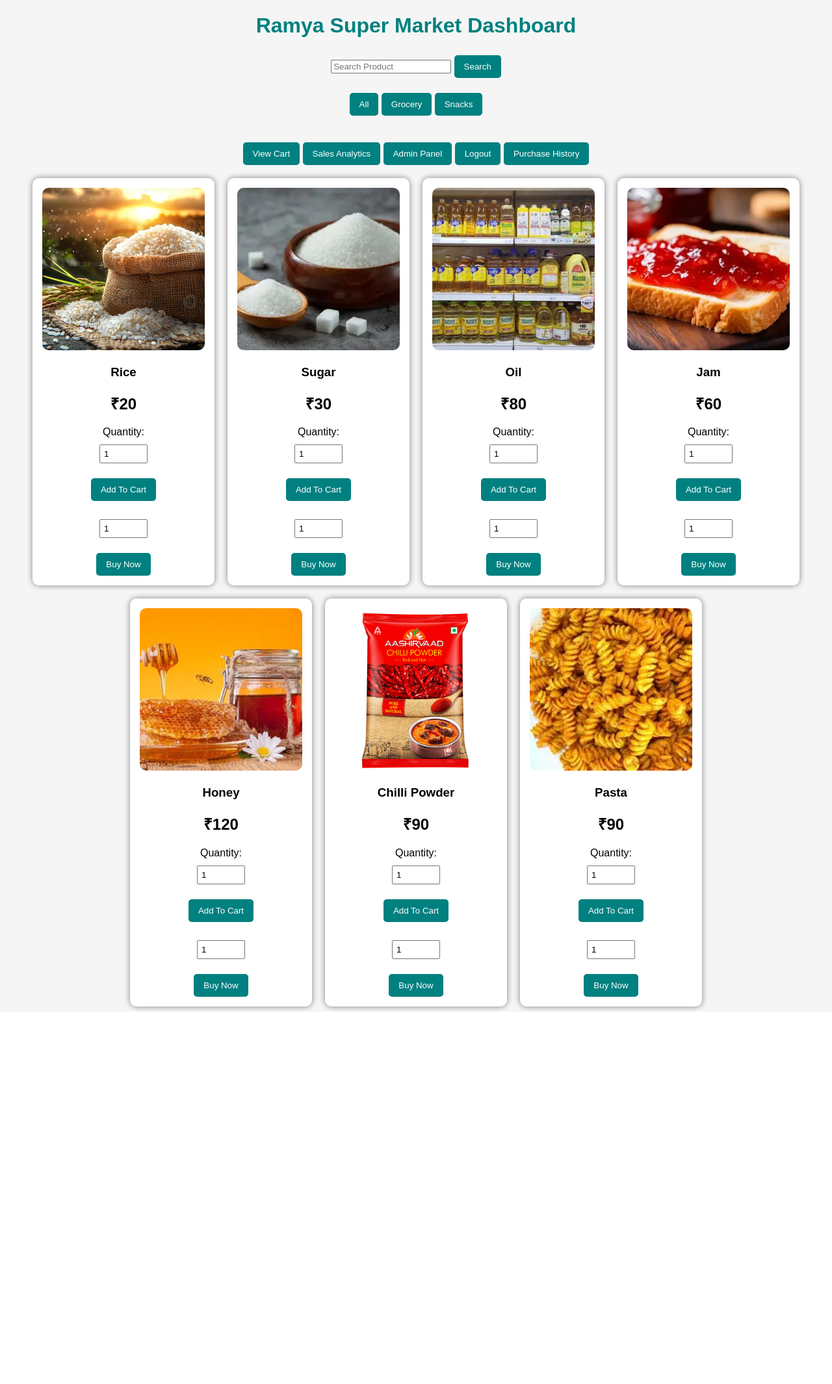
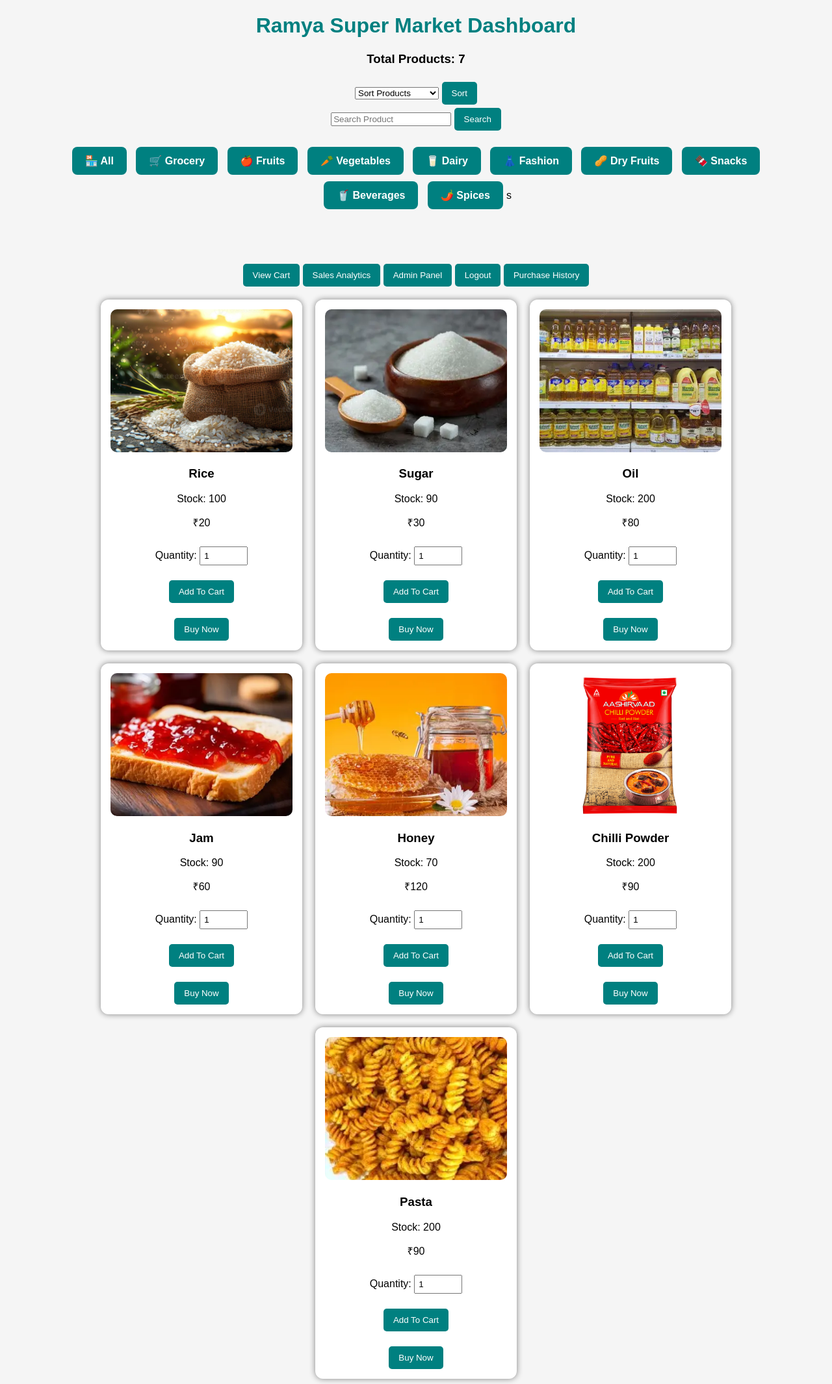
Before and after one commit to Oramya/ramya-supermarket-project, a Flask app: page /dashboard?category=Grocery in a window 1280 px wide. Shown: the whole page at 65% size. Before the commit the page ends 1557 px from the top, so only its background shows below. Run offline with Flask 3, Linux system fonts and the light colour scheme; the visitor is signed in with stand-in values (Sample User, id 1).

Commit message:
Added inventory management and category filters

```diff
--- a/app.py
+++ b/app.py
@@ -5,9 +5,14 @@ from flask import Flask, render_template, request, redirect, session
 from flask import send_file
 from reportlab.pdfgen import canvas
 from datetime import datetime
+import os
+from werkzeug.utils import secure_filename
 
 
 app = Flask(__name__)
+UPLOAD_FOLDER = 'static/images'
+
+app.config['UPLOAD_FOLDER'] = UPLOAD_FOLDER
 
 app.secret_key = "ramya"
 
@@ -35,6 +40,19 @@ class Purchase(db.Model):
     total = db.Column(db.Integer)
 
     date = db.Column(db.String(100))
+
+#PRODUCT TABLE
+class Product(db.Model):
+
+    id = db.Column(db.Integer, primary_key=True)
+
+    name = db.Column(db.String(100))
+
+    price = db.Column(db.Integer)
+
+    image = db.Column(db.String(100))
+
+    category = db.Column(db.String(100))
 # PRODUCTS
 products = [
 
@@ -43,7 +61,8 @@ products = [
         "name": "Rice",
         "price": 20,
         "image": "rice.webp",
-        "category": "Grocery"
+        "category": "Grocery",
+        "stock": 100
     },
 
     {
@@ -51,7 +70,8 @@ products = [
         "name": "Sugar",
         "price": 30,
         "image": "Sugar.webp",
-        "category": "Grocery"
+        "category": "Grocery",
+        "stock": 90
     },
 
     {
@@ -59,7 +79,8 @@ products = [
         "name": "Oil",
         "price": 80,
         "image": "Oil.webp",
-        "category": "Grocery"
+        "category": "Grocery",
+        "stock": 200
     },
 
     {
@@ -67,7 +88,8 @@ products = [
         "name": "Chocolate",
         "price": 60,
         "image": "Chocolate.webp",
-        "category": "Snacks"
+        "category": "Snacks",
+        "stock": 50
     },
 
     {
@@ -75,14 +97,16 @@ products = [
     "name": "Milk",
     "price": 30,
     "image": "milk.webp",
-    "category": "Dairy"
+    "category": "Dairy",
+    "stock": 100
     },
     {
     "id": 6,
     "name": "Eggs",
     "price": 70,
     "image": "eggs.webp",
-    "category": "Dairy"
+    "category": "Dairy",
+    "stock": 80
     },
 
     {
@@ -90,7 +114,8 @@ products = [
     "name": "Bread",
     "price": 40,
     "image": "bread.webp",
-    "category": "Bakery"
+    "category": "Bakery",
+    "stock": 120
     },
 
     {
@@ -98,7 +123,8 @@ products = [
     "name": "Jam",
     "price": 60,
     "image": "jam.webp",
-    "category": "Grocery"
+    "category": "Grocery",
+    "stock": 90
     },
 
     {
@@ -106,7 +132,8 @@ products = [
     "name": "Honey",
     "price": 120,
     "image": "honey.webp",
-    "category": "Grocery"
+    "category": "Grocery",
+    "stock": 70
     },
 
 
@@ -115,7 +142,8 @@ products = [
     "name": "Almond Seeds",
     "price": 250,
     "image": "almond_seeds.webp",
-    "category": "Dry Fruits"
+    "category": "Dry Fruits",
+    "stock": 60
     },
 
     {
@@ -123,7 +151,8 @@ products = [
     "name": "Cashew",
     "price": 300,
     "image": "cashew.webp",
-    "category": "Dry Fruits"
+    "category": "Dry Fruits",
+    "stock": 50
     },
 
     {
@@ -131,7 +160,8 @@ products = [
     "name": "Pistha",
     "price": 350,
     "image": "pistha.webp",
-    "category": "Dry Fruits"
+    "category": "Dry Fruits",
+    "stock": 100
     },
 
     {
@@ -139,7 +169,8 @@ products = [
     "name": "Walnuts",
     "price": 400,
     "image": "walnuts.webp",
-    "category": "Dry Fruits"
+    "category": "Dry Fruits",
+    "stock": 80
     },
 
     {
@@ -147,21 +178,25 @@ products = [
     "name": "Cool Drinks",
     "price": 40,
     "image": "cool_drinks.webp",
-    "category": "Beverages"
+    "category": "Beverages",
+    "stock": 200
+
     },
     {
     "id": 15,
     "name": "Tomato",
     "price": 25,
     "image": "tomato.webp",
-    "category": "Vegetables"
+    "category": "Vegetables",
+    "stock": 267
     },
     {
     "id": 16,
     "name": "Brinjal",
     "price": 40,
     "image": "brinjal.webp",
-    "category": "Vegetables"
+    "category": "Vegetables",
+    "stock": 249
     },
 
     {
@@ -169,7 +204,8 @@ products = [
     "name": "Cheese",
     "price": 120,
     "image": "cheese.webp",
-    "category": "Dairy"
+    "category": "Dairy",
+    "stock": 289
     },
 
     {
@@ -177,7 +213,8 @@ products = [
     "name": "Curry Leaves",
     "price": 10,
     "image": "curry_leaves.webp",
-    "category": "Vegetables"
+    "category": "Vegetables",
+    "stock": 200
     },
 
     {
@@ -185,7 +222,8 @@ products = [
     "name": "Fashion Saree",
     "price": 1500,
     "image": "fashion_saree.webp",
-    "category": "Fashion"
+    "category": "Fashion",
+    "stock": 200
     },
 
     {
@@ -193,7 +231,8 @@ products = [
     "name": "Ice Cream",
     "price": 80,
     "image": "ice_cream.webp",
-    "category": "Frozen Foods"
+    "category": "Frozen Foods",
+    "stock": 200
     },
 
     {
@@ -201,7 +240,8 @@ products = [
     "name": "Biscuit",
     "price": 25,
     "image": "biscuit.webp",
-    "category": "Snacks"
+    "category": "Snacks",
+    "stock": 200
     },
 
     {
@@ -209,7 +249,8 @@ products = [
     "name": "Chilli Powder",
     "price": 90,
     "image": "chilli_powder.webp",
-    "category": "Grocery"
+    "category": "Grocery",
+    "stock": 200
     },
 
     {
@@ -217,7 +258,8 @@ products = [
     "name": "Cotton Sarees",
     "price": 1200,
     "image": "cotton_saress.webp",
-    "category": "Fashion"
+    "category": "Fashion",
+    "stock": 200
     },
 
     {
@@ -225,7 +267,8 @@ products = [
     "name": "Pasta",
     "price": 90,
     "image": "pasta.webp",
-    "category": "Grocery"
+    "category": "Grocery",
+    "stock": 200
     },
 
     {
@@ -233,7 +276,8 @@ products = [
     "name": "Pistha",
     "price": 350,
     "image": "pistha.webp",
-    "category": "Dry Fruits"
+    "category": "Dry Fruits",
+    "stock": 200
     },
 
     {
@@ -241,7 +285,8 @@ products = [
     "name": "Designer Saree",
     "price": 1800,
     "image": "sarees.webp",
-    "category": "Fashion"
+    "category": "Fashion",
+    "stock": 200
     },
 
     {
@@ -249,7 +294,8 @@ products = [
     "name": "Spices",
     "price": 150,
     "image": "species.webp",
-    "category": "Spices"
+    "category": "Spices",
+    "stock": 200
     },
 
     {
@@ -257,7 +303,8 @@ products = [
     "name": "Sweet",
     "price": 200,
     "image": "sweet.webp",
-    "category": "Snacks"
+    "category": "Snacks",
+    "stock": 267
     },
 
     {
@@ -265,7 +312,8 @@ products = [
     "name": "Turmeric Powder",
     "price": 80,
     "image": "turmaric_powder.webp",
-    "category": "Spices"
+    "category": "Spices",
+    "stock": 267
     },
 
     {
@@ -273,14 +321,16 @@ products = [
     "name": "Walnuts",
     "price": 400,
     "image": "walnuts.webp",
-    "category": "Dry Fruits"
+    "category": "Dry Fruits",
+    "stock": 300
     },
     {
     "id": 31,
     "name": "Apple",
     "price": 120,
     "image": "apple.webp",
-    "category": "Fruits"
+    "category": "Fruits",
+    "stock": 267
     },
 
     {
@@ -288,7 +338,8 @@ products = [
     "name": "Banana",
     "price": 60,
     "image": "banana.webp",
-    "category": "Fruits"
+    "category": "Fruits",
+    "stock": 267
     },
 
     {
@@ -296,7 +347,8 @@ products = [
     "name": "Orange",
     "price": 90,
     "image": "orange.webp",
-    "category": "Fruits"
+    "category": "Fruits",
+    "stock": 267
     },
 
     {
@@ -304,7 +356,8 @@ products = [
     "name": "Potato",
     "price": 30,
     "image": "potato.webp",
-    "category": "Vegetables"
+    "category": "Vegetables",
+    "stock": 267
     },
 
     {
@@ -312,7 +365,8 @@ products = [
     "name": "Onion",
     "price": 40,
     "image": "onion.webp",
-    "category": "Vegetables"
+    "category": "Vegetables",
+    "stock": 267
     },
 
     {
@@ -320,8 +374,10 @@ products = [
     "name": "Soap",
     "price": 35,
     "image": "soap.webp",
-    "category": "Personal Care"
-    }
+    "category": "Personal Care",
+    "stock": 267
+    },
+
     ]
 
 
@@ -329,7 +385,78 @@ cart = []
 
 @app.route('/')
 def home():
-    return render_template('index.html')
+
+    search = request.args.get('search', '')
+
+    category = request.args.get('category', '')
+
+    sort = request.args.get('sort', '')
+
+    filtered_products = products
+
+    if search:
+
+        filtered_products = []
+
+        for product in products:
+
+            if search.lower() in product['name'].lower():
+
+                filtered_products.append(product)
+
+    if category:
+
+        temp = []
+
+        for product in filtered_products:
+
+            if product['category'] == category:
+
+                temp.append(product)
+
+        filtered_products = temp
+    if sort == "low":
+         filtered_products.sort(
+            key=lambda x: x['price']
+        )
+
+    elif sort == "high":
+        filtered_products.sort(
+            key=lambda x: x['price'],
+            reverse=True
+        )
+
+    elif sort == "name":
+        filtered_products.sort(
+            key=lambda x: x['name']
+        )
+
+    return render_template(
+        'index.html',
+        products=filtered_products
+    )
+
+    search = request.args.get('search')
+
+    if search:
+
+        filtered_products = []
+
+        for product in products:
+
+            if search.lower() in product['name'].lower():
+
+                filtered_products.append(product)
+
+        return render_template(
+            'index.html',
+            products=filtered_products
+        )
+
+    return render_template(
+        'index.html',
+        products=products
+    )
 
 # SIGNUP
 
@@ -429,6 +556,11 @@ def add_to_cart(id):
 
         if product['id'] == id:
 
+            if quantity > product['stock']:
+                return "Not enough stock available"
+
+            product['stock'] -= quantity
+
             item = {
                 "id": product['id'],
                 "name": product['name'],
@@ -479,14 +611,25 @@ def add_product():
 
     name = request.form['name']
     price = int(request.form['price'])
-    image = request.form['image']
+    image_file = request.files['image']
+
+    filename = secure_filename(
+        image_file.filename
+    )
+
+    image_file.save(
+        os.path.join(
+            app.config['UPLOAD_FOLDER'],
+            filename
+        )
+    )
     category = request.form['category']
 
     new_product = {
         "id": len(products) + 1,
         "name": name,
         "price": price,
-        "image": image,
+        "image": filename,
         "category": category
     }
 
@@ -528,6 +671,11 @@ def buy_now(id):
     for product in products:
 
         if product['id'] == id:
+
+            if quantity > product['stock']:
+                return "Not enough stock available"
+
+            product['stock'] -= quantity
 
             item = {
                 "id": product['id'],
@@ -694,8 +842,15 @@ def download_bill():
     )
 
 
+
 if __name__ == "__main__":
     with app.app_context():
         db.create_all()
 
-    app.run(host="0.0.0.0", port=5000)
+    app.run(debug=True)
+
+#####if __name__ == "__main__":#
+   # with app.app_context():#
+       # db.create_all()#
+
+   ####app.run(host="0.0.0.0", port=5000)#####
--- a/templates/dashboard.html
+++ b/templates/dashboard.html
@@ -23,25 +23,52 @@
 
         .container {
             display: flex;
+            flex-wrap: wrap;
             justify-content: center;
             gap: 20px;
-            flex-wrap: wrap;
         }
 
         .card {
-            width: 250px;
+            width: 280px;
             background: white;
-            border-radius: 10px;
             padding: 15px;
-            box-shadow: 0px 0px 10px gray;
+            border-radius: 12px;
+            box-shadow: 0 0 10px gray;
+            text-align: center;
         }
 
         .card img {
             width: 100%;
-            height: 250px;
+            height: 220px;
             object-fit: cover;
             border-radius: 10px;
         }
+
+
+
+        .category-buttons {
+            text-align: center;
+            margin: 20px;
+        }
+
+        .cat-btn {
+            display: inline-block;
+            background-color: teal;
+            color: white;
+            padding: 12px 20px;
+            margin: 5px;
+            border-radius: 8px;
+            text-decoration: none;
+            font-weight: bold;
+            transition: 0.3s;
+        }
+
+        .cat-btn:hover {
+            background: #006666;
+            transform: scale(1.05);
+        }
+
+
 
         button {
             background-color: teal;
@@ -71,28 +98,70 @@
 
 
     <h1>Ramya Super Market Dashboard</h1>
+
+    <h3>
+        Total Products: {{ products|length }}
+    </h3>
+
     <form method="GET" action="/dashboard">
 
-        <input type="text" name="search" placeholder="Search Product">
+        <select name="sort">
+
+            <option value="">
+                Sort Products
+            </option>
+
+            <option value="low">
+                Price Low → High
+            </option>
+
+            <option value="high">
+                Price High → Low
+            </option>
+
+            <option value="name">
+                Name A → Z
+            </option>
+
+        </select>
 
         <button type="submit">
-            Search
+            Sort
         </button>
+
+    </form>
+    <input type="text" name="search" placeholder="Search Product">
+
+    <button type="submit">
+        Search
+    </button>
 
     </form>
     <br>
 
-    <a href="/dashboard">
-        <button>All</button>
-    </a>
+    <div class="category-buttons">
 
-    <a href="/dashboard?category=Grocery">
-        <button>Grocery</button>
-    </a>
+        <a href="/dashboard" class="cat-btn">🏪 All</a>
 
-    <a href="/dashboard?category=Snacks">
-        <button>Snacks</button>
-    </a>
+        <a href="/dashboard?category=Grocery" class="cat-btn">🛒 Grocery</a>
+
+        <a href="/dashboard?category=Fruits" class="cat-btn">🍎 Fruits</a>
+
+        <a href="/dashboard?category=Vegetables" class="cat-btn">🥕 Vegetables</a>
+
+        <a href="/dashboard?category=Dairy" class="cat-btn">🥛 Dairy</a>
+
+        <a href="/dashboard?category=Fashion" class="cat-btn">👗 Fashion</a>
+
+        <a href="/dashboard?category=Dry Fruits" class="cat-btn">🥜 Dry Fruits</a>
+
+        <a href="/dashboard?category=Snacks" class="cat-btn">🍫 Snacks</a>
+
+        <a href="/dashboard?category=Beverages" class="cat-btn">🥤 Beverages</a>
+
+        <a href="/dashboard?category=Spices" class="cat-btn">🌶️ Spices</a>s
+
+    </div>
 
     <br><br>
 
@@ -130,20 +199,18 @@
 
         <div class="card">
 
-            {% if 'image' in product %}
-            <img src="{{ url_for('static', filename='images/' + product['image']) }}" alt="{{ product['name'] }}">
-            {% else %}
-            <p>No Image</p>
-            {% endif %}
+            <img src="{{ url_for('static',
+    filename='images/' + product['image']) }}">
 
-            <h3>{{ product.name }}</h3>
+            <h3>{{ product['name'] }}</h3>
 
-            <h2>₹{{ product.price }}</h2>
+            <p>Stock: {{ product['stock'] }}</p>
 
-            <form action="/add_to_cart/{{ product.id }}" method="POST">
+            <p>₹{{ product['price'] }}</p>
+
+            <form action="/add_to_cart/{{ product['id'] }}" method="POST">
 
                 <label>Quantity:</label>
-                <br>
 
                 <input type="number" name="quantity" value="1" min="1">
 
@@ -156,11 +223,10 @@
             </form>
 
             <br>
-            <form action="/buy_now/{{ product.id }}" method="POST">
 
-                <input type="number" name="quantity" value="1" min="1">
+            <form action="/buy_now/{{ product['id'] }}" method="POST">
 
-                <br><br>
+                <input type="hidden" name="quantity" value="1">
 
                 <button type="submit">
                     Buy Now
```
Also changed, not shown: templates/index.html (+31 -0 lines), 1 other file.
